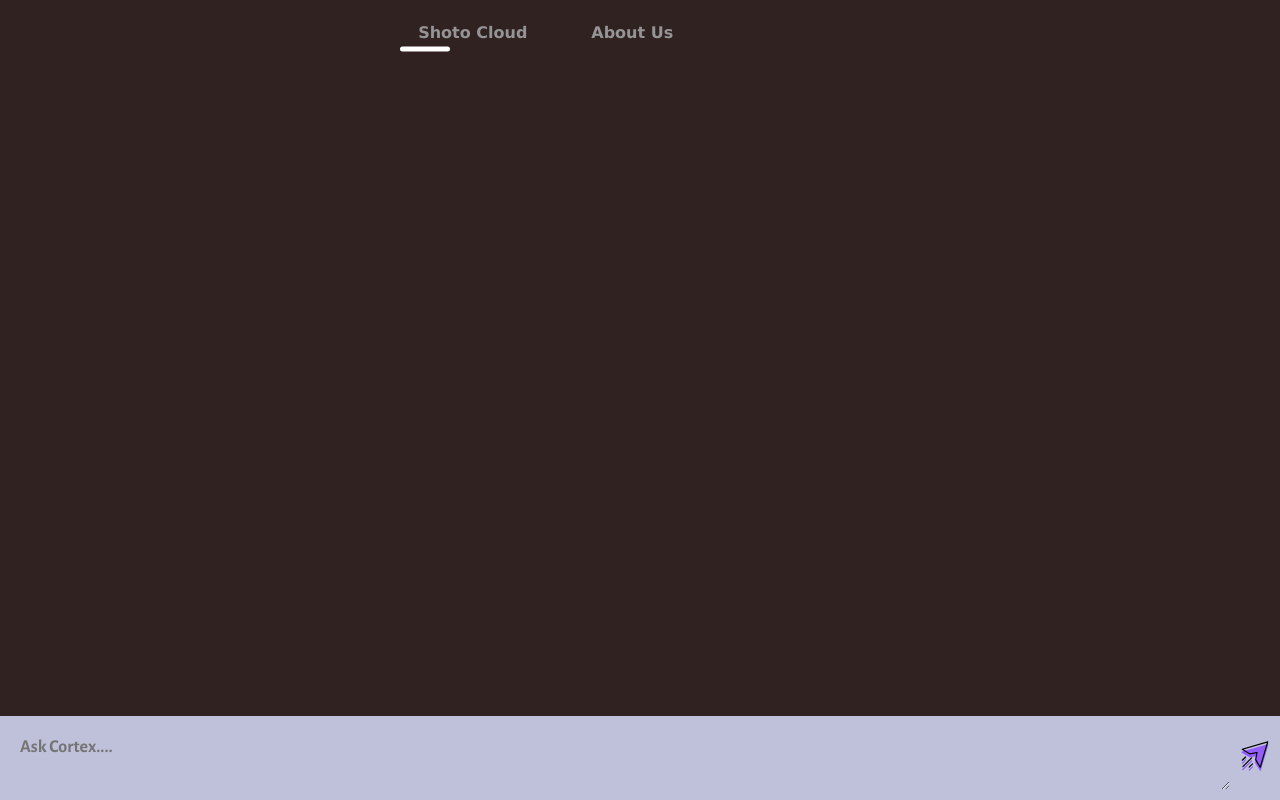
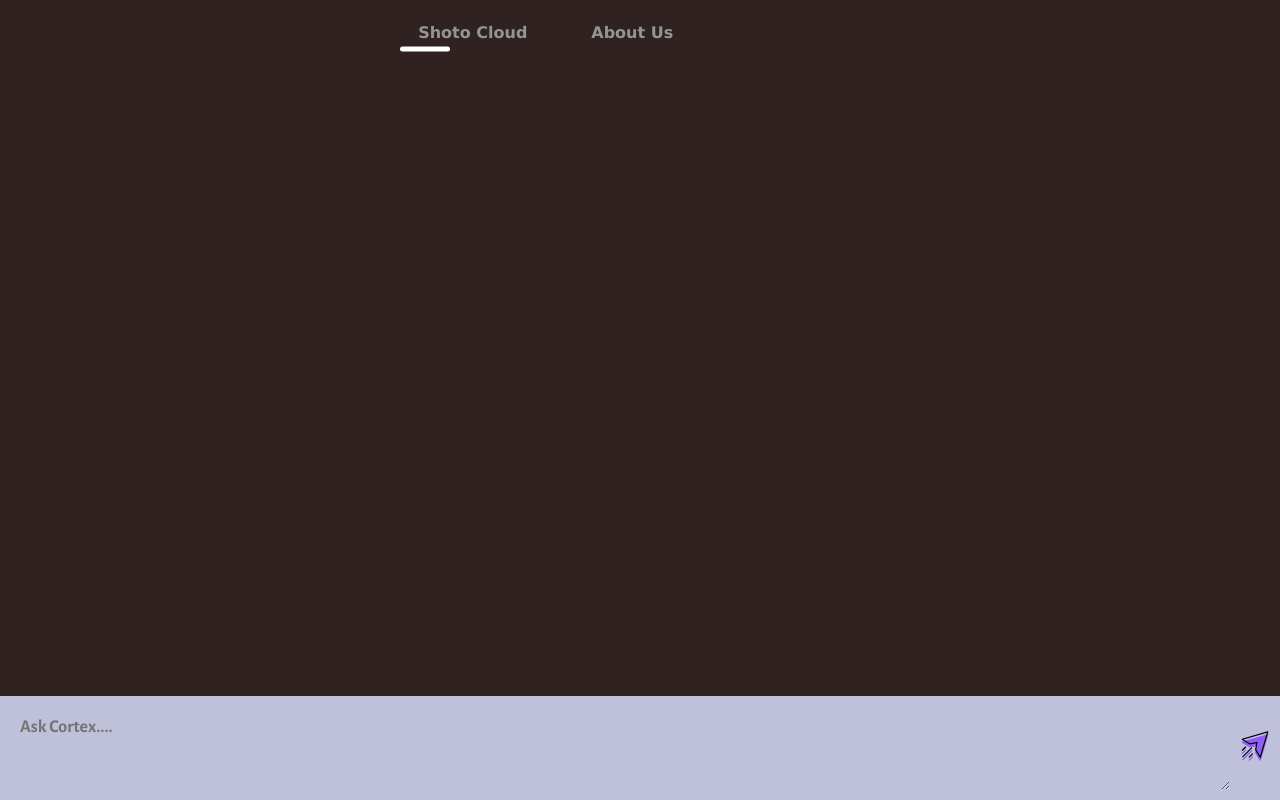
Before and after one commit to hashincludeaayush/Cortex-AI---SuperCharges-Your-Search, a website built with Vite: page frontend/index.html in a window 1280 px wide. Built offline with nearby package versions, Linux system fonts and the light colour scheme.

```diff
--- a/frontend/style.css
+++ b/frontend/style.css
@@ -114,7 +114,7 @@
   margin: 0 auto;
   padding: 10px;
   background: #bfc1db;
-
+  top: 40%;
   display: flex;
   flex-direction: row;
   gap: 10px;
@@ -127,7 +127,7 @@
   font-size: 18px;
   font-weight: bold;
 
-  padding: 10px;
+  padding: 10px 10px 30px 10px;
   background: transparent;
   border-radius: 5px;
   border: none;
```
